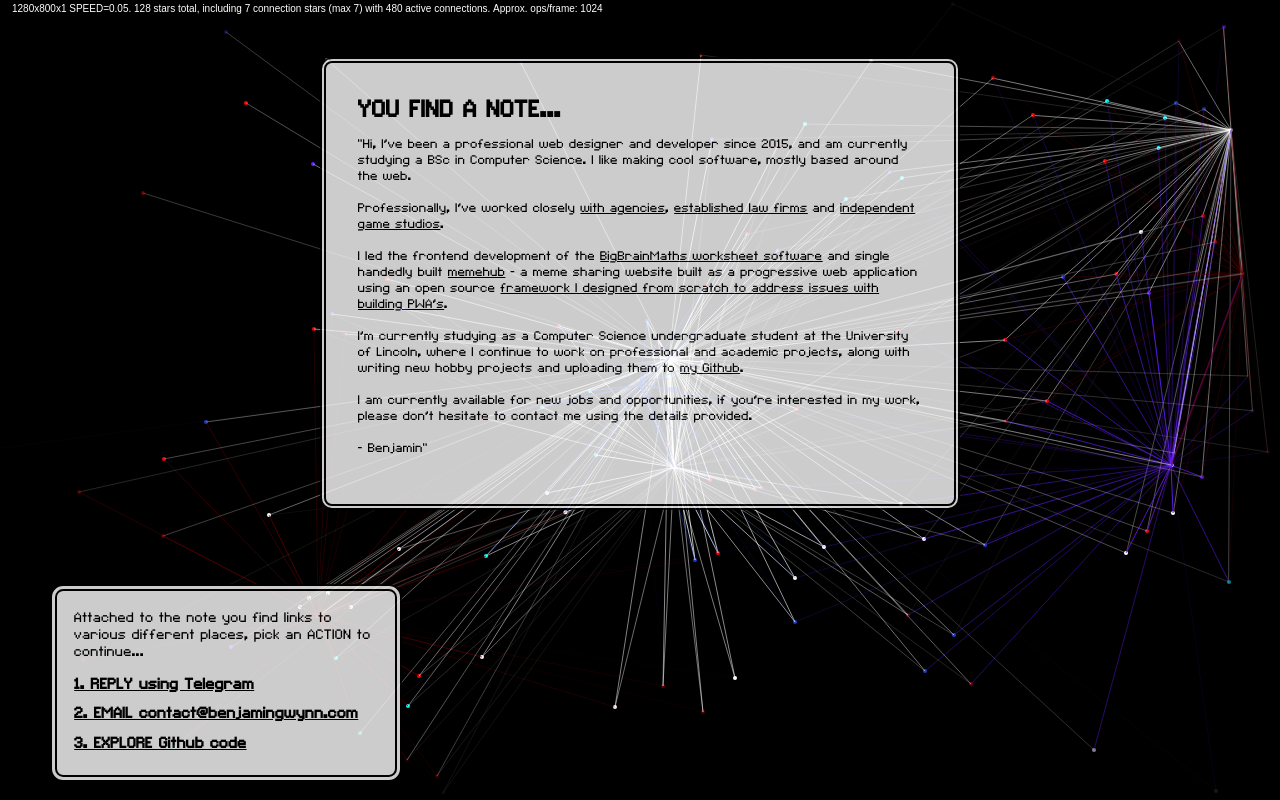
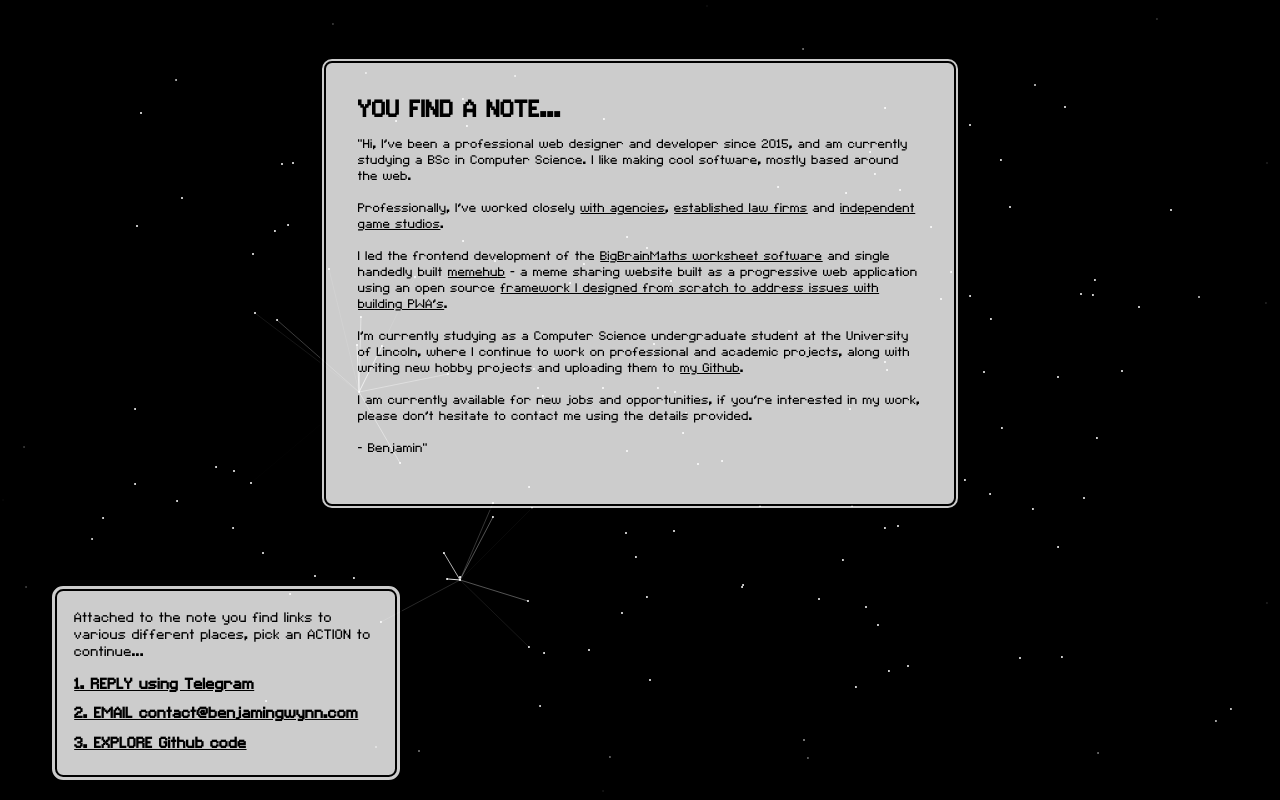
Before and after one commit to benjamingwynn/spotifystarfield.com, a plain HTML site: page index.html in a window 1280 px wide. Drawn offline with Linux system fonts and the light colour scheme.

Commit message:
improve background rendering

```diff
--- a/index.css
+++ b/index.css
@@ -77,6 +77,7 @@ main article code {
 }
 
 main article code {
+	white-space: pre-wrap;
 	display: block;
 	overflow: auto;
 	background: #222;
--- a/stars.js
+++ b/stars.js
@@ -8,24 +8,29 @@
 	const canvas = document.getElementById("stars")
 	const ctx = canvas.getContext("2d")
 
-	const STAR_RADIUS = 2
-	let MAX_CONNECTION_STARS = 7
-	const MIN_CONNECTION_RADIUS = 300
-	const MAX_CONNECTION_RADIUS = 900
-	const FADE_OUT_PADDING = 100
-	let SPEED = 0.05
-	const STAR_SPAWN_INTERVAL = 1000
-	const N_IMMEDIATE_SPAWNS = 100
-	const COLORS = ["255,255,255", "0,255,255", "255,0,0", "100,30,255", "25, 60, 200", "100,0,0"]
-
-	const stars = []
-	window.stars = stars
+	let lastT = 0
+	let scale, left, right, bottom, top
 	let nStars = 0
 	let nConnectionStars = 0
 	let nLines = 0
-	let drawDebug = true
+	const stars = []
 
-	let scale, left, right, bottom, top
+	const STAR_RADIUS = 1
+	const CONNECTION_STAR_PER_PX_SQUARED = 400000
+	const MIN_CONNECTION_RADIUS = 100
+	const MAX_CONNECTION_RADIUS = 300
+	const FADE_OUT_PADDING = 100
+	const STAR_SPAWN_INTERVAL = 1000
+	const N_IMMEDIATE_SPAWNS = Math.floor((window.innerWidth * window.innerHeight) / 4500)
+
+	// const COLORS = ["255,255,255", "0,255,255", "255,0,0", "100,30,255", "25, 60, 200", "100,0,0"]
+	const COLORS = ["255,255,255"]
+	let maximumStarPopulation = 1000
+	let drawDebug = false
+	let starMinSpeed = 1
+	let starMaxSpeed = 3
+	let worldSpeed = 0.3
+	let maxConnectionStars // based on CONNECTION_STAR_PER_PX_SQUARED
 
 	const configure = () => {
 		const box = canvas.getBoundingClientRect()
@@ -34,6 +39,8 @@
 		scale = window.devicePixelRatio || 1
 		canvas.width = Math.floor(width * scale)
 		canvas.height = Math.floor(height * scale)
+
+		maxConnectionStars = Math.max(3, Math.floor((canvas.width * canvas.height) / CONNECTION_STAR_PER_PX_SQUARED))
 
 		left = 0
 		right = canvas.width
@@ -44,18 +51,23 @@
 		ctx.scale(scale, scale)
 	}
 
-	const addStar = ({px, py, vx = randomUpOrDown(10, 1), vy = randomUpOrDown(10, 1), connectionRadius}) => {
+	const addStar = ({px, py, vx = generateStarSpeed(), vy = generateStarSpeed(), connectionRadius}) => {
 		stars.push({px, py, vx, vy, connectionRadius, color: COLORS.length === 1 ? COLORS[0] : COLORS[Math.floor(Math.random() * COLORS.length)]})
 		nStars++
 	}
 
-	const draw = () => {
+	let showKeyboardShortcuts = false
+	const secretKeyboardShortcutLines = secretKeyboardShortcuts.toString().split("\n")
+	const draw = (t) => {
+		const deltaT = t - lastT
+		const lagModifier = deltaT / 16.67
+
 		nLines = 0
 		canvas.width = canvas.width
 		for (let i = nStars - 1; i >= 0; i--) {
 			const star = stars[i]
-			star.px += star.vx * SPEED
-			star.py += star.vy * SPEED
+			star.px += star.vx * worldSpeed * lagModifier
+			star.py += star.vy * worldSpeed * lagModifier
 
 			// remove from loop if out of bounds
 			if (star.px + STAR_RADIUS > right || star.px - STAR_RADIUS < left || star.py + STAR_RADIUS > bottom || star.py - STAR_RADIUS < top) {
@@ -88,7 +100,7 @@
 			ctx.beginPath()
 			ctx.arc(star.px, star.py, STAR_RADIUS, 0, 2 * Math.PI)
 
-			// ctx.fillStyle = `rgba(255,255,255,${alpha})`
+			alpha = alpha * lagModifier
 			ctx.fillStyle = `rgba(${star.color},${alpha})`
 			star.alpha = alpha
 			ctx.fill()
@@ -97,7 +109,8 @@
 				for (let i2 = nStars - 1; i2 >= 0; i2--) {
 					const star2 = stars[i2]
 					if (star2.px < star.px + star.connectionRadius && star2.px > star.px - star.connectionRadius && star2.py > star.py - star.connectionRadius && star2.py < star.py + star.connectionRadius) {
-						star.connectionOpacity = Math.min(1, (star.connectionOpacity || 0) + 0.0005)
+						star.connectionOpacity = Math.min(1, (star.connectionOpacity || 0) + 0.0005 * lagModifier)
+
 						const dx = star.px - star2.px
 						const dy = star.py - star2.py
 						const dt = Math.sqrt(dx * dx + dy * dy)
@@ -116,27 +129,37 @@
 			}
 		}
 
+		if (showKeyboardShortcuts || drawDebug) {
+			ctx.font = "12px monospace"
+			ctx.fillStyle = "white"
+		}
+
 		if (drawDebug) {
-			ctx.fillStyle = "white"
-			ctx.fillText(`${canvas.width}x${canvas.height}x${scale} SPEED=${SPEED}. ${nStars} stars total, including ${nConnectionStars} connection stars (max ${MAX_CONNECTION_STARS}) with ${nLines} active connections. Approx. ops/frame: ${nStars * (1 + nConnectionStars)}`, 12, 12)
+			ctx.fillText(`${canvas.width}x${canvas.height}@${scale} at ~${(60 / lagModifier).toFixed(2)}FPS. ${nStars}/${maximumStarPopulation} stars total, including ${nConnectionStars}/${maxConnectionStars} connectors with ${nLines} active connections, spawning stars with speeds between ${starMinSpeed} - ${starMaxSpeed} (global: ${worldSpeed}). ~ops./frame: ${nStars * (1 + nConnectionStars)}`, 12, 12)
 		}
+
+		if (showKeyboardShortcuts) for (let i = 0, y = 12 * 3; i < secretKeyboardShortcutLines.length; i++, y += 12) ctx.fillText(secretKeyboardShortcutLines[i], 12, y)
+
+		lastT = t
 
 		requestAnimationFrame(draw)
 	}
 
-	const randomUpOrDown = (max, min) => {
+	const generateStarSpeed = (max = starMaxSpeed, min = starMinSpeed) => {
 		const number = Math.floor(Math.random() * max) + min
 		return Math.random() > 0.5 ? number : -number
 	}
 
-	const addConnectionStar = ({px, py, vx = randomUpOrDown(10, 1), vy = randomUpOrDown(10, 1)}) => {
+	const addConnectionStar = ({px, py, vx = generateStarSpeed(), vy = generateStarSpeed()}) => {
 		addStar({px, py, vx, vy, connectionRadius: Math.random() * (MAX_CONNECTION_RADIUS - MIN_CONNECTION_RADIUS) + MIN_CONNECTION_RADIUS})
 		nConnectionStars++
 	}
 
-	const addFirstConnectionStar = () => addConnectionStar({px: canvas.width / 2, py: canvas.height / 2, vx: 0, vy: -1})
+	const addFirstConnectionStar = () => addConnectionStar({px: canvas.width / 2, py: canvas.height / 2})
 
 	const spawnTick = () => {
+		if (nStars >= maximumStarPopulation) return
+
 		if (nConnectionStars === 0) {
 			addFirstConnectionStar()
 		} else {
@@ -148,7 +171,7 @@
 					const px = star.px
 					const py = star.py
 
-					if (nConnectionStars < MAX_CONNECTION_STARS) {
+					if (nConnectionStars < maxConnectionStars) {
 						if (star.alpha >= 1) addConnectionStar({px, py})
 					} else {
 						addStar({px, py})
@@ -163,7 +186,7 @@
 		addFirstConnectionStar()
 
 		// add extra connection stars
-		while (nConnectionStars < MAX_CONNECTION_STARS) addConnectionStar({px: Math.floor(canvas.width * Math.random()), py: Math.floor(canvas.height * Math.random())})
+		while (nConnectionStars < maxConnectionStars) addConnectionStar({px: Math.floor(canvas.width * Math.random()), py: Math.floor(canvas.height * Math.random())})
 
 		// add more random stars
 		for (let i = 0; i < N_IMMEDIATE_SPAWNS; i++) addStar({px: Math.floor(canvas.width * Math.random()), py: Math.floor(canvas.height * Math.random())})
@@ -173,15 +196,72 @@
 	start()
 	setInterval(spawnTick, STAR_SPAWN_INTERVAL)
 	requestAnimationFrame(draw)
-	window.addEventListener("resize", configure)
 
-	window.addEventListener("keypress", (e) => {
-		if (e.key === "i") SPEED = SPEED - 0.02
-		if (e.key === "o") SPEED = SPEED + 0.02
-		if (e.key === "j") MAX_CONNECTION_STARS--
-		if (e.key === "k") MAX_CONNECTION_STARS++
+	let lastWidth = window.innerWidth,
+		lastHeight = window.innerHeight
+
+	window.addEventListener("resize", () => {
+		const newWidth = window.innerWidth
+		if (newWidth !== lastWidth) {
+			for (let i = nStars - 1; i >= 0; i--) {
+				const star = stars[i]
+				const xDiff = newWidth - lastWidth
+				star.px += xDiff / 2
+			}
+			lastWidth = newWidth
+			configure()
+		}
+
+		const newHeight = window.innerHeight
+		if (newHeight !== lastHeight) {
+			for (let i = nStars - 1; i >= 0; i--) {
+				const star = stars[i]
+				const yDiff = newHeight - lastHeight
+				star.py += yDiff / 2
+			}
+			lastHeight = newHeight
+			configure()
+		}
+	})
+
+	function secretKeyboardShortcuts(e) {
+		// You found the secret keyboard shortcuts!
+		if (e.key === "F1") showKeyboardShortcuts = !showKeyboardShortcuts
+
+		// Control speed
+		if (e.key === "i") worldSpeed = worldSpeed - 0.1
+		if (e.key === "o") worldSpeed = worldSpeed + 0.1
+		if (e.key === "=") starMaxSpeed += 0.1
+		if (e.key === "-") starMaxSpeed -= 0.1
+		if (e.key === "]") starMinSpeed += 1
+		if (e.key === "[") starMinSpeed -= 1
+
+		// Control connections
+		if (e.key === "j") maxConnectionStars--
+		if (e.key === "k") maxConnectionStars++
+		if (e.key === "x") maximumStarPopulation = Infinity
+
+		// Misc.
 		if (e.key === "d") drawDebug = !drawDebug
 		if (e.key === "h") document.querySelector("main").hidden = !document.querySelector("main").hidden
+	}
+
+	window.addEventListener("keydown", secretKeyboardShortcuts)
+
+	window.addEventListener("keydown", function keys(e) {
+		// Fullscreen
+		if (e.key === "f") {
+			if (document.fullscreen) {
+				document.exitFullscreen()
+			} else {
+				canvas.requestFullscreen().then(() => {
+					stars.splice(1, nStars)
+					nStars = 0
+					addFirstConnectionStar()
+					configure()
+				})
+			}
+		}
 	})
 
 	document.querySelector("main").hidden = location.hash === "#background"
```
